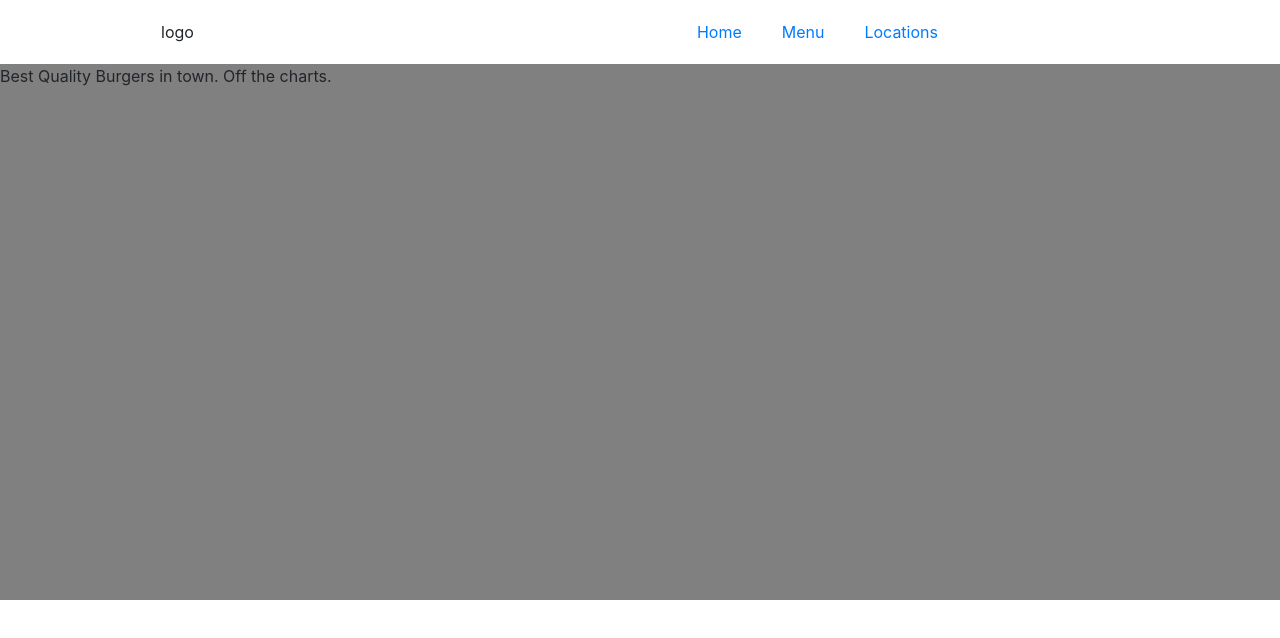
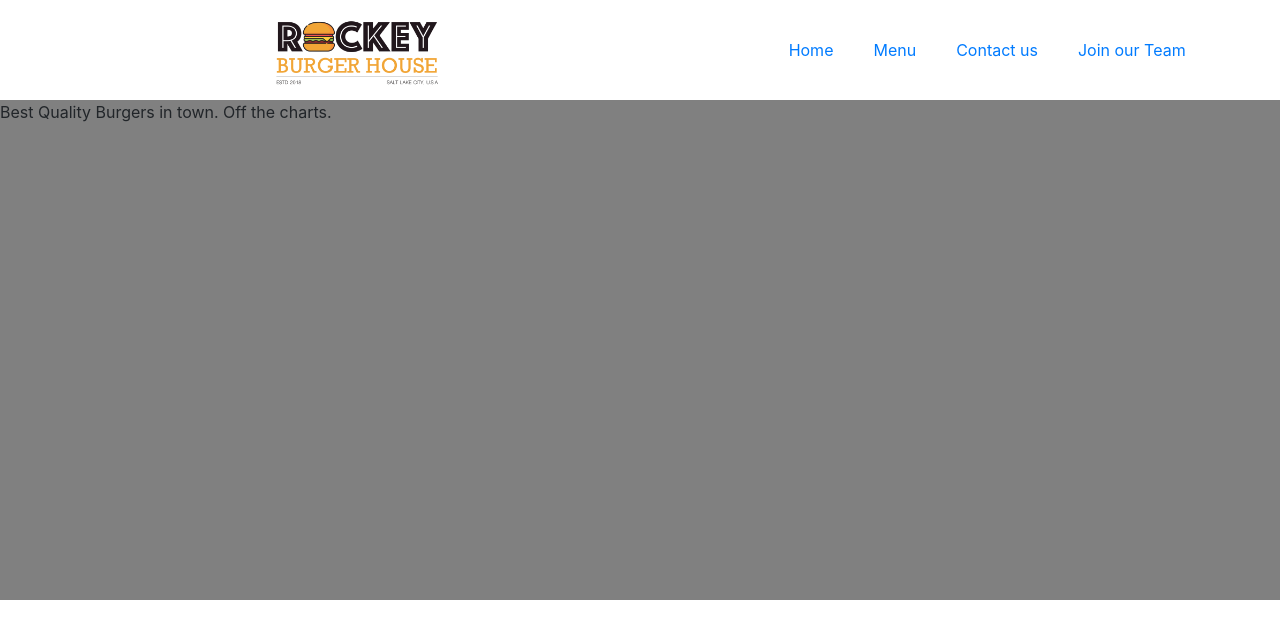
Before and after one commit to bentleygmurphy/rockey-burgers, a plain HTML site: page index.html in a window 1280 px wide. Drawn offline with nearby package versions, Linux system fonts and the light colour scheme.

Commit message:
Added logo and better spacing to nav

```diff
--- a/css/style.css
+++ b/css/style.css
@@ -16,6 +16,7 @@
     align-items: center;
     justify-content: center;
     background-color: white;
+    padding: 10px;
 }
 
 .navLogo {
@@ -23,6 +24,12 @@
     flex-grow: 1;
     justify-content: center;
     align-items: center;
+    width: 50%;
+}
+
+.navLogo>img {
+    width: 25%;
+    height: auto;
 }
 
 .navLink {
@@ -32,11 +39,9 @@
     align-items: center;
 }
 
-.navLink > a {
+.navLink>a {
     margin: 10px;
     padding: 10px;
 }
 
-.topText {
-
-}
+.topText {}
--- a/index.html
+++ b/index.html
@@ -15,12 +15,13 @@
         <div class="topContainer">
             <div class="navBar">
                 <div class="navLogo">
-                    logo
+                    <img src="images/logo.png" alt="Logo">
                 </div>
                 <div class="navLink">
                     <a href="#">Home</a>
                     <a href="#">Menu</a>
-                    <a href="#">Locations</a>
+                    <a href="#">Contact us</a>
+                    <a href="#">Join our Team</a>
                 </div>
             </div>
             <div class="topText">
```
Also changed, not shown: images/background.jpg (added), images/logo.png (added), 2 other files.
